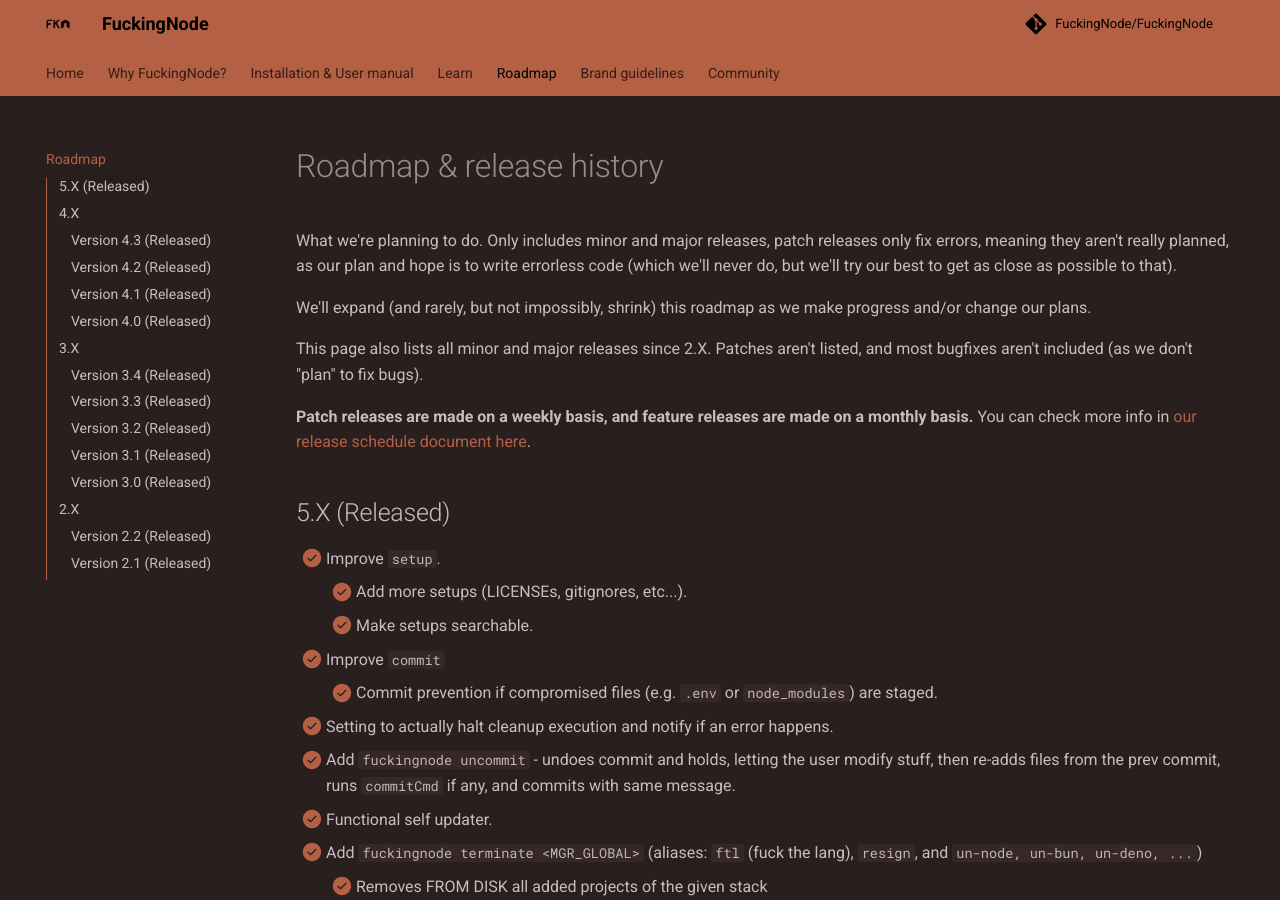
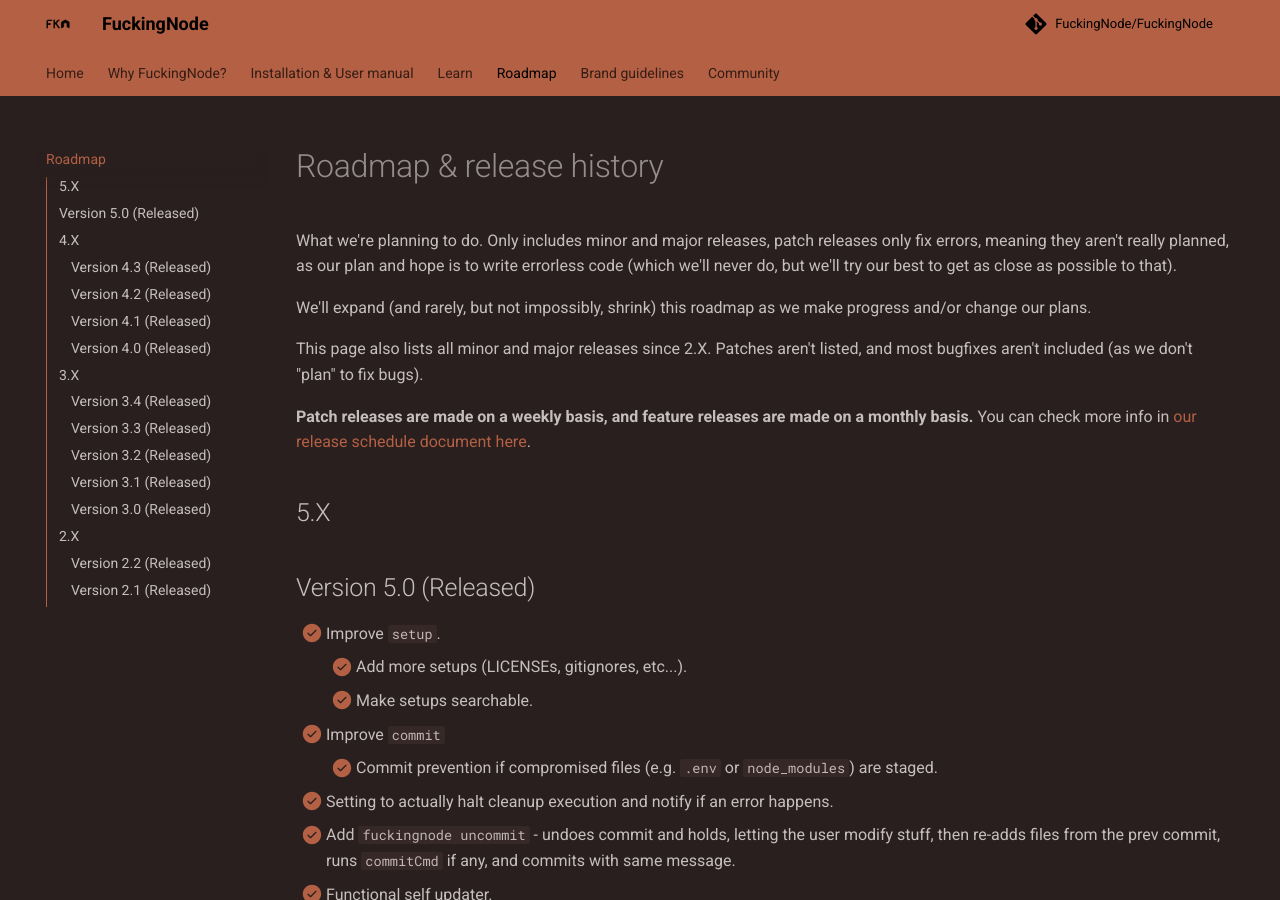
Before and after one commit to FuckingNode/fuckingnode.github.io, an MkDocs documentation site: the page built from docs/about/roadmap.md, in a window 1280 px wide and 900 px high. Built offline with MkDocs 1.6.1 and Material for MkDocs 9.7.7, drawn with Linux system fonts in a browser that asks for light colours; comment, search, counter and statistics services are not loaded.

```diff
--- a/docs/about/roadmap.md
+++ b/docs/about/roadmap.md
@@ -8,7 +8,9 @@
 
 **Patch releases are made on a weekly basis, and feature releases are made on a monthly basis.** You can check more info in [our release schedule document here](https://github.com/FuckingNode/FuckingNode/blob/master/RELEASE_SCHEDULE.md).
 
-## 5.X (Released)
+## 5.X
+
+## Version 5.0 (Released)
 
 - [x] Improve `setup`.
     - [x] Add more setups (LICENSEs, gitignores, etc...).
```
Also changed, not shown: docs/manual/fknode-yaml.md (+1 -1 lines), 1 other file.
